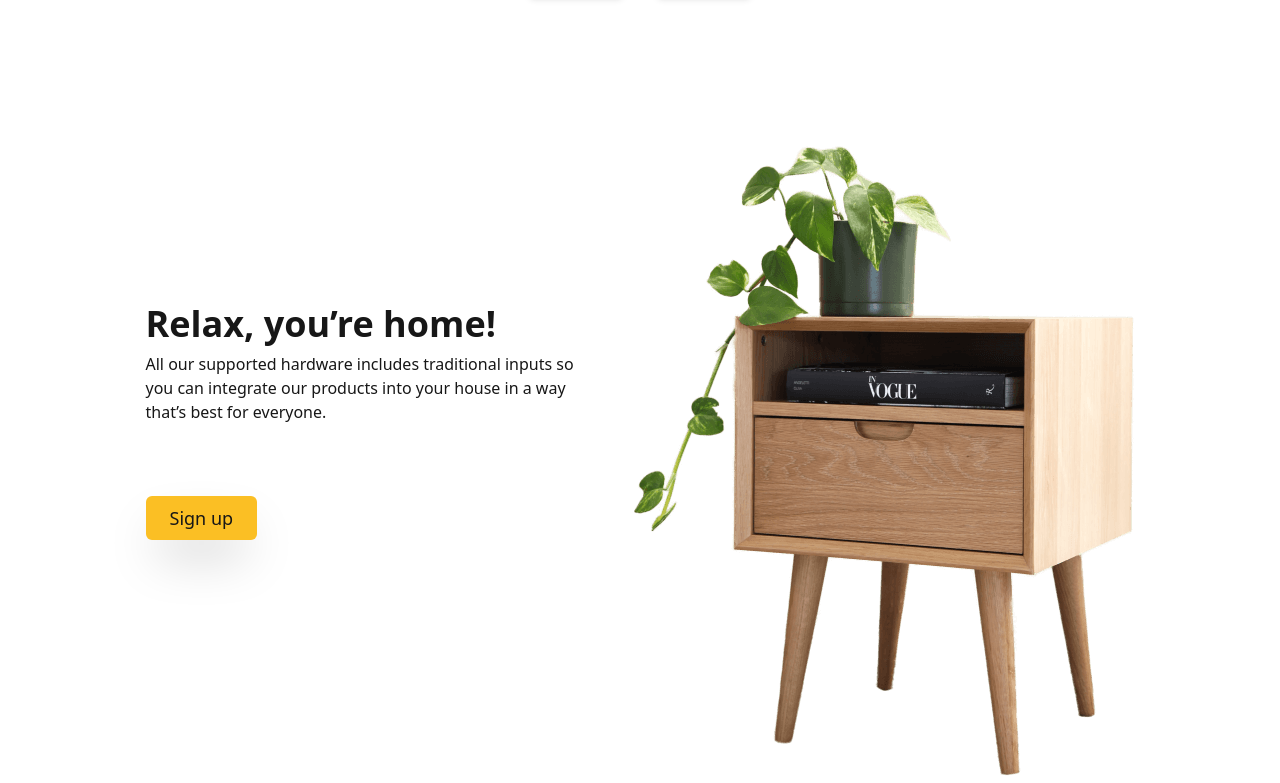
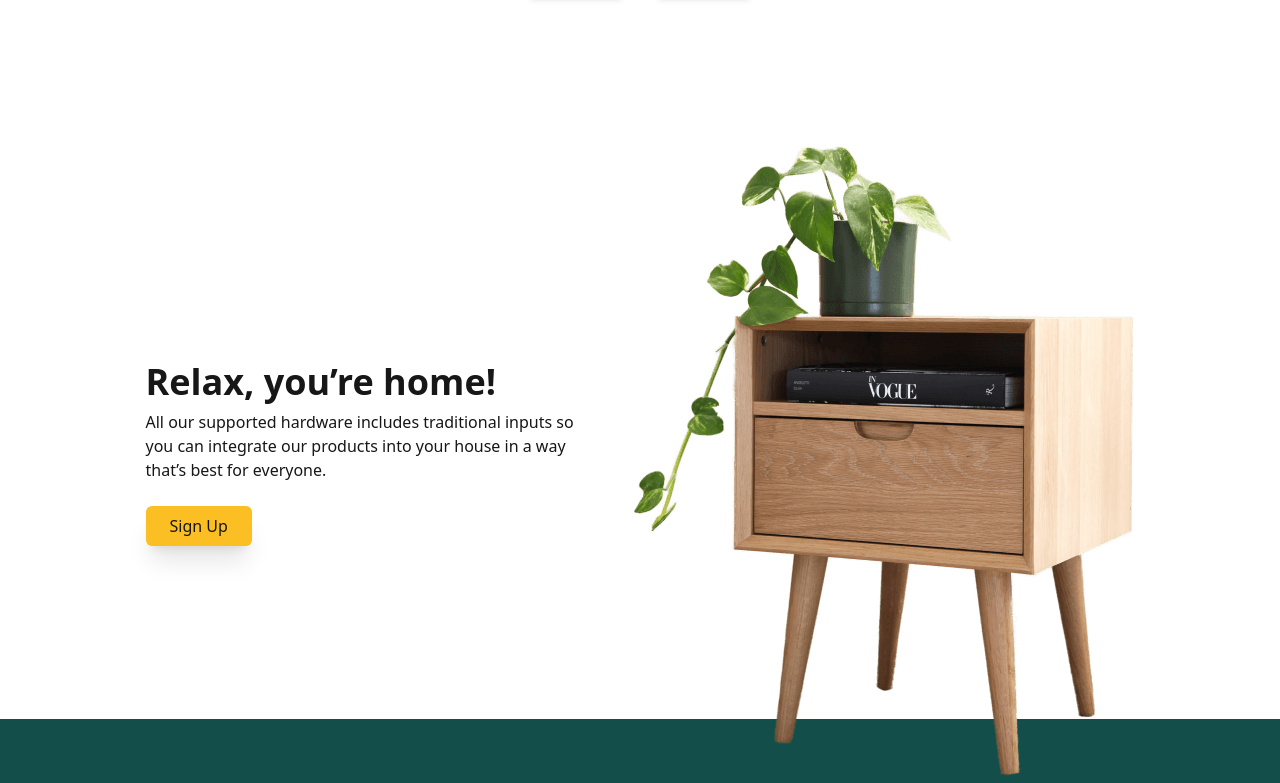
Before and after one commit to kbesseghir/Smart, a website built with Vite: page index.html in a window 1280 px wide. Shown: the part 2003-2786 px from the top of the page. Built offline with nearby package versions, Linux system fonts and the light colour scheme.

Commit message:
5th commit

```diff
--- a/index.html
+++ b/index.html
@@ -157,19 +157,67 @@
         </div>
       </div>
     </section>
-    <section  aria-labelledby="home" class="relative">
-      <div  class="flex flex-wrap-reverse justify-center gap-8">
-        <div class="flex flex-col gap-2 flex-wrap items-start lg:justify-center">
-          <div class="flex flex-col gap-2 flex-wrap items-start lg:justify-center">
+    <section aria-labelledby="home" class="relative">
+      <div class="flex flex-wrap-reverse gap-8 justify-center">
+        <div class="flex gap-6 flex-wrap flex-col items-start lg:justify-center">
+          <div class="flex flex-wrap flex-col items-start gap-2">
             <h2 class="text-4xl font-bold">Relax, you’re home!</h2>
             <p class="max-w-md">All our supported hardware includes traditional inputs so you can integrate our products into your house in a way that’s
             best for everyone.</p>
           </div>
-          <a href="#" class=" text-neutral-900 focus:text-neutral-800 text-lg flex  rounded-md  items-center bg-amber-400 my-16 py-2 px-6 focus:outline-none focus:ring-1 ring-neutral-800 dark:ring-slate-100 shadow-2xl hover:shadow-none  transition-shadow ">Sign up</a>
+          <a href="#"
+            class="
+              py-2
+              px-6
+              bg-amber-400
+              dark:text-neutral-900
+              flex
+              gap-2
+              shadow-xl
+              hover:shadow-none
+              transition-shadow
+              focus:outline-none
+              focus-visible:ring-4
+              ring-neutral-900
+              rounded-md
+              ring-offset-4
+              ring-offset-white
+              dark:ring-amber-400
+              dark:ring-offset-neutral-800
+          ">
+            Sign Up
+          </a>
         </div>
-        <img src="./assets/table.png" alt="table">
+        <img src="./assets/table.png" alt="Table">
       </div>
-
+      <div
+        class="
+          absolute
+          -bottom-6
+          -right-32
+          -z-10
+          aspect-square
+          md:border-8
+          lg:border-10
+          border-amber-400
+          rounded-full
+          md:w-64
+          lg:w-96
+          xl:max-w-lg
+      "></div>
+      <div
+        class="
+          bg-teal-900
+          h-24
+          xl:h-48
+          -mx-8
+          mt-12
+          lg:mt-0
+          lg:absolute
+          w-screen
+          -bottom-8
+          -z-10
+      "></div>
     </section>
   </main>
     <script type="module" src="/main.js"></script>
--- a/tailwind.config.js
+++ b/tailwind.config.js
@@ -9,7 +9,7 @@ export default {
       'sm': {'min': '340px', 'max': '640px'},
       // => @media (min-width: 640px and max-width: 767px) { ... }
 
-      'md': {'min': '641px', 'max': '986px'},
+      'md': {'min': '641px', 'max': '987px'},
       // => @media (min-width: 768px and max-width: 1023px) { ... }
 
       'lg': {'min': '987px', 'max': '1824px'},
```
